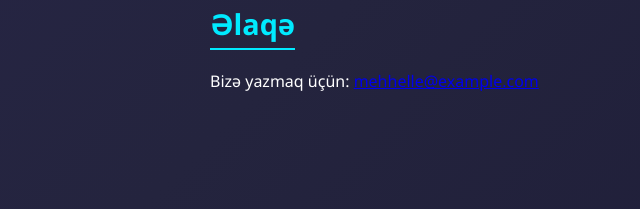
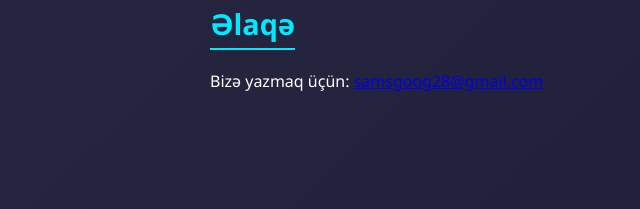
Before and after one commit to cyber19811/Rasid-Ba-rov, a plain HTML site: page index.html in a window 1280 px wide. Shown: the part 874-1083 px from the top of the page, 0-640 px from the left. Drawn offline with Linux system fonts and the light colour scheme.

Commit message:
Update index.html

```diff
--- a/index.html
+++ b/index.html
@@ -191,7 +191,7 @@
 
     <section id="elaqe">
       <h2>Əlaqə</h2>
-      <p>Bizə yazmaq üçün: <a href="mailto:mehhelle@example.com">mehhelle@example.com</a></p>
+      <p>Bizə yazmaq üçün: <a href="mailto:mehhelle@example.com">samsgoog28@gmail.com</a></p>
     </section>
   </main>
 
```
